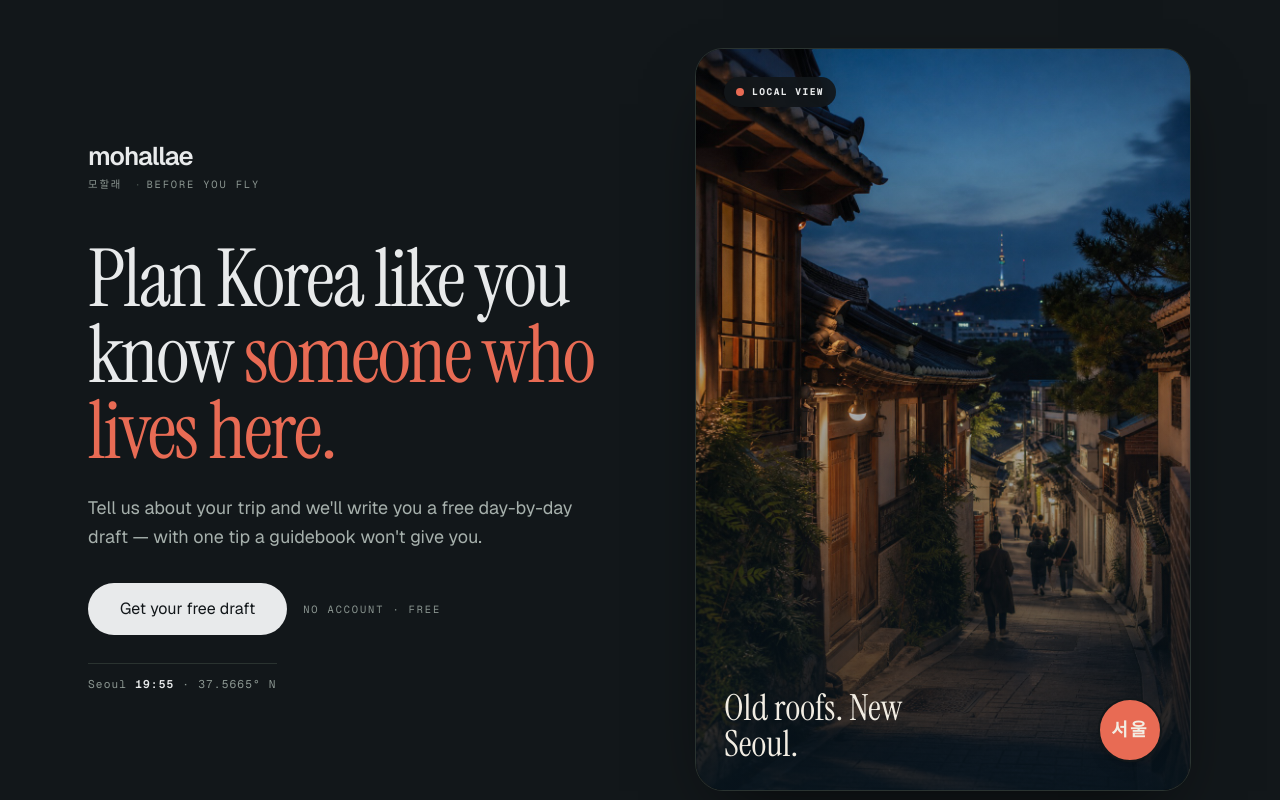
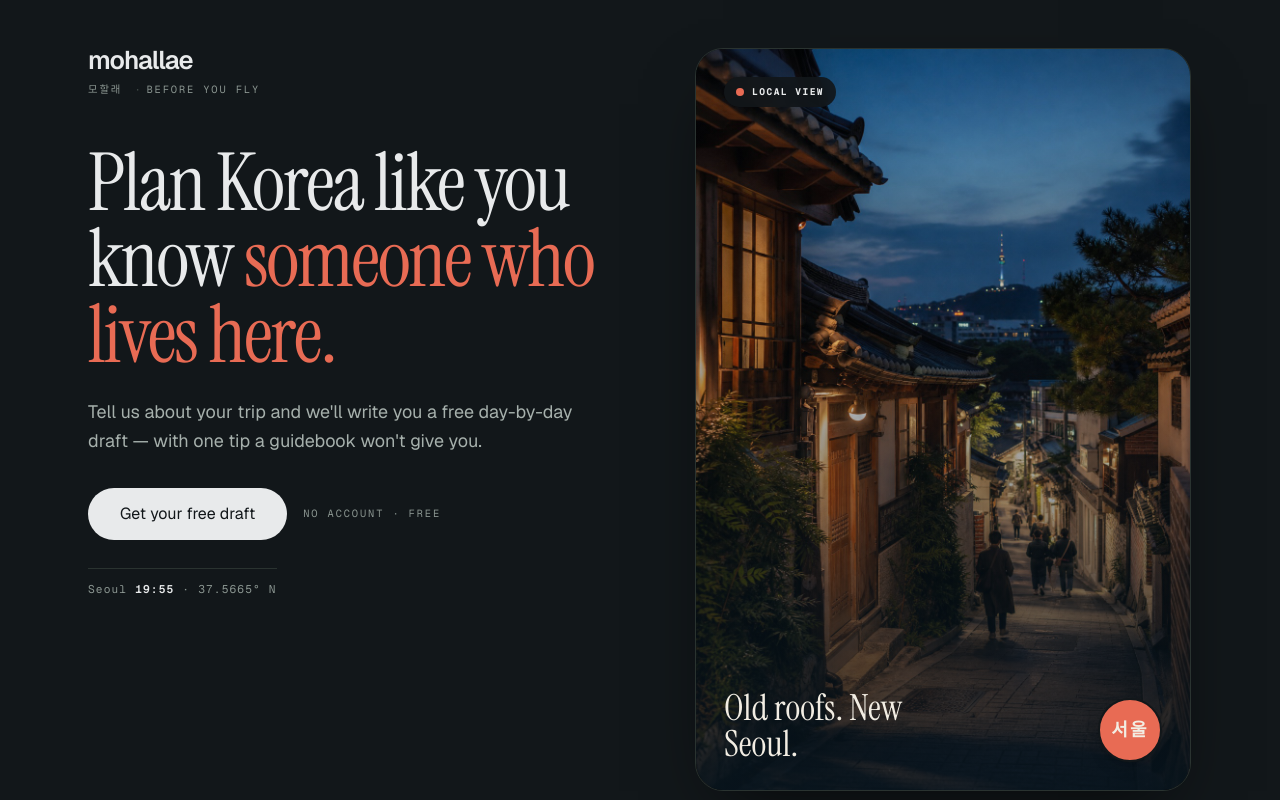
Before and after one commit to ssunie2/korea-travel-consulting, a Next.js app: page / in a window 1280 px wide. Shown: the top 800 px of the page. Built offline with nearby package versions, Linux system fonts and the light colour scheme; no server answers.

Commit message:
히어로 왼쪽 글과 사진의 윗선을 맞춤

```diff
--- a/app/page.tsx
+++ b/app/page.tsx
@@ -196,7 +196,7 @@ export default async function Home() {
 
       {/* ── 역명판 + 하늘 ─────────────────────────────── */}
       <section>
-        <div className="mx-auto grid max-w-6xl gap-10 px-6 pt-8 md:grid-cols-[1.05fr_.95fr] md:items-center md:gap-14 md:pt-12">
+        <div className="mx-auto grid max-w-6xl gap-10 px-6 pt-8 md:grid-cols-[1.05fr_.95fr] md:items-start md:gap-14 md:pt-12">
           <div>
             {/* 상호. 역명판의 역명 자리다 — 동그라미(역번호)는 빼고 이름만 남겼다 */}
             <div>
```
